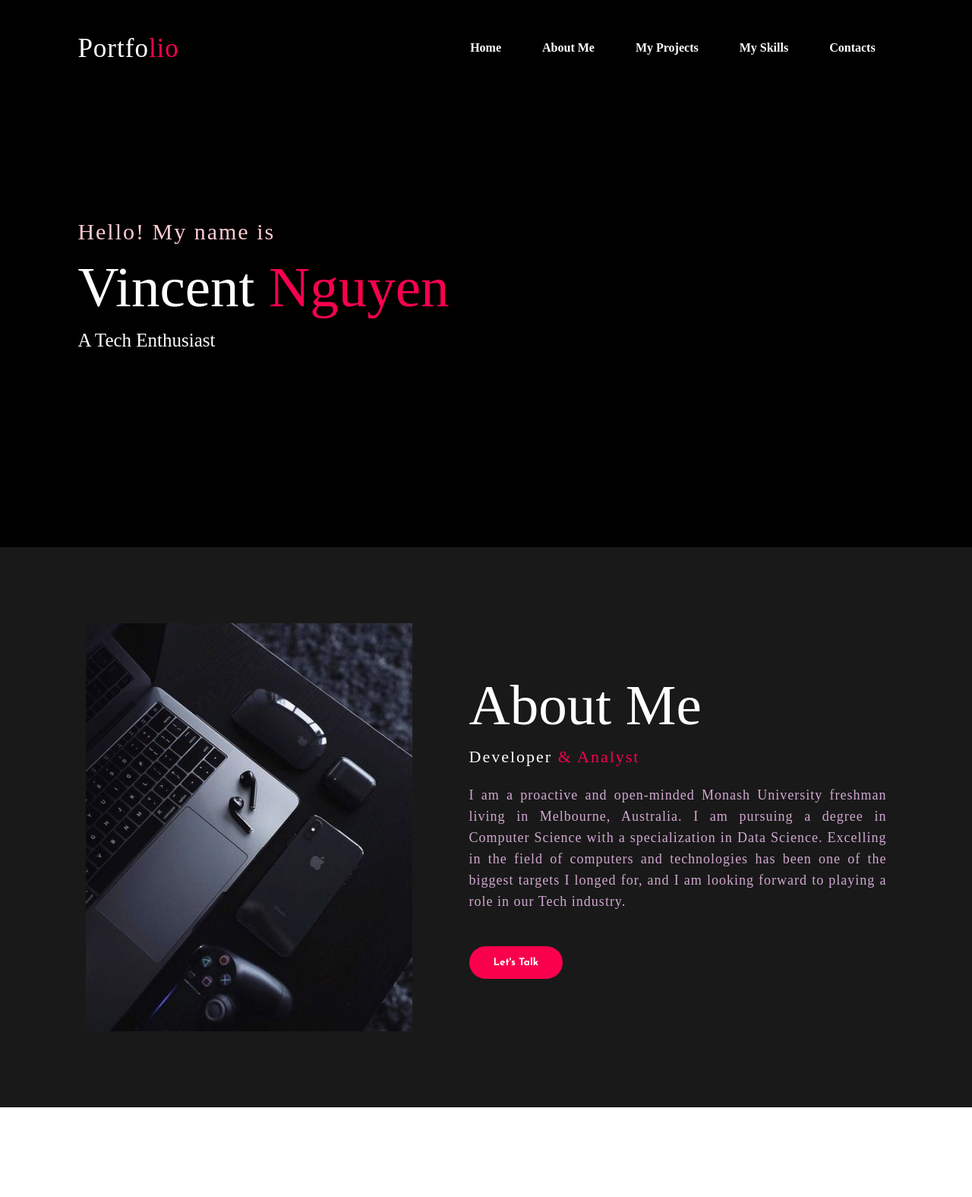
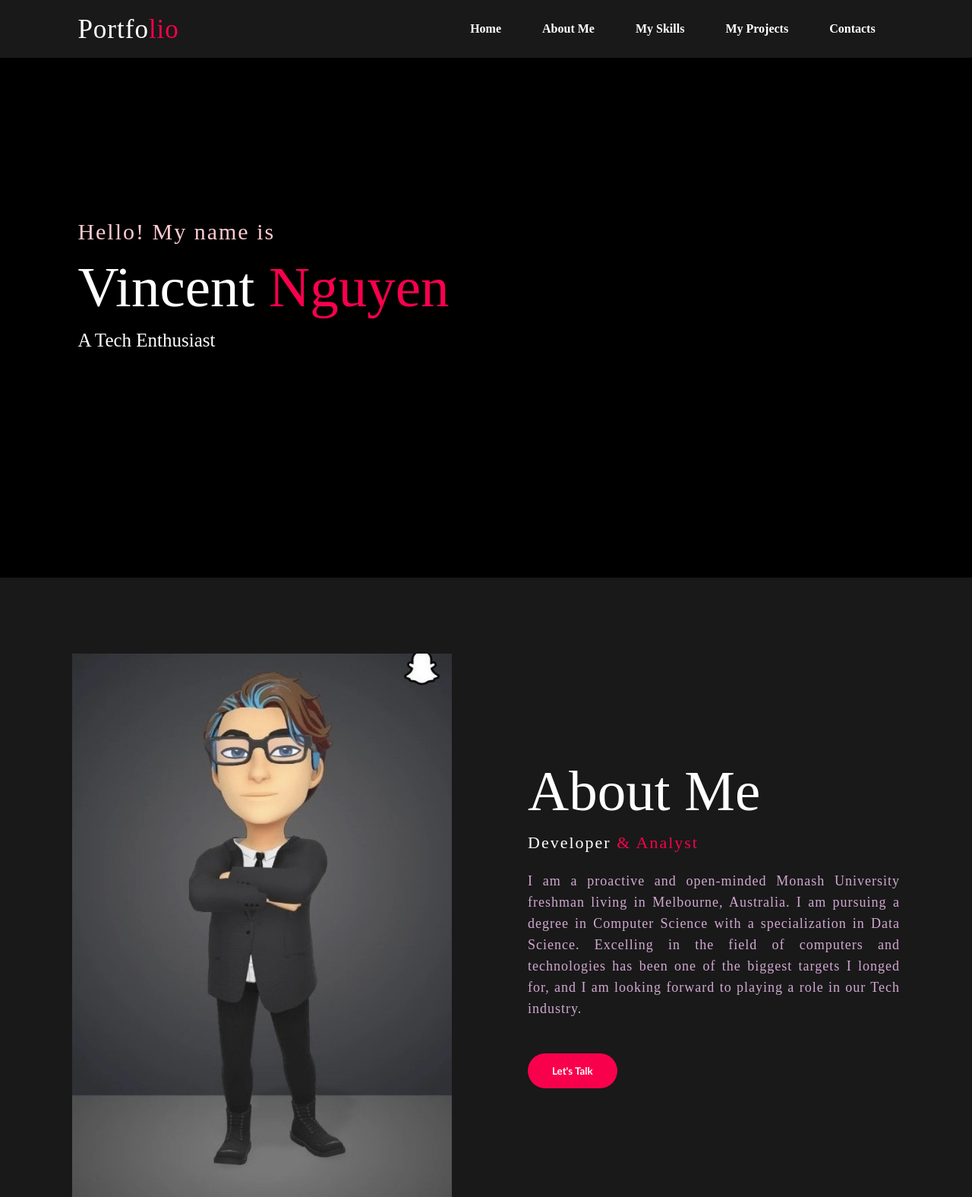
Before and after one commit to VincentNguyenDuc/VincentNguyenDuc.github.io, a plain HTML site: page index.html in a window 1280 px wide. Shown: the whole page at 76% size. Before the commit the page ends 1457 px from the top, so only its background shows below. Drawn offline with Linux system fonts and the light colour scheme.

Commit message:
Add fixed navigate

```diff
--- a/index.html
+++ b/index.html
@@ -23,41 +23,42 @@
 </head>
 
 <body>
+    <!-- Nav bar -->
+    <nav>
+        <h2 class="logo">Portfo<span>lio</span></h2>
+        <ul>
+            <li><a href="#home">Home</a></li>
+            <li><a href="#about-me">About Me</a></li>
+            <li><a href="#my-skills">My Skills</a></li>
+            <li><a href="#my-projects">My Projects</a></li>
+            <li><a href="#contact-me">Contacts</a></li>
+        </ul>
+    </nav>
+
     <!-- Header Section -->
-    <div class="header">
-        <nav>
-            <h2 class="logo">Portfo<span>lio</span></h2>
-            <ul>
-                <li><a href="#">Home</a></li>
-                <li><a href="#">About Me</a></li>
-                <li><a href="#">My Projects</a></li>
-                <li><a href="#">My Skills</a></li>
-                <li><a href="#">Contacts</a></li>
-            </ul>
-        </nav>
-
+    <section class="header" id="home">
         <div class="content">
             <h4>Hello! My name is</h4>
             <h1>Vincent <span>Nguyen</span></h1>
             <h3>A Tech Enthusiast</h3>
         </div>
-    </div>
+    </section>
 
     <!-- About Section -->
-    <section class="about">
+    <section class="about" id="about-me">
         <div class="main">
-            <img src="/public/images/main.jpg">
+            <img src="/public/images/sticker.jpg">
             <div class="about-text">
                 <h2>About Me</h2>
                 <h5>Developer <span>& Analyst</span></h5>
                 <p>
                     I am a proactive and open-minded Monash University freshman living in Melbourne, Australia.
                     I am pursuing a degree in Computer Science with a specialization in Data Science.
-                    Excelling in the field of computers and technologies has been one of the biggest targets I longed for,
+                    Excelling in the field of computers and technologies has been one of the biggest targets I longed
+                    for,
                     and I am looking forward to playing a role in our Tech industry.
                 </p>
-                <button type="button">Let's Talk</button>
-
+                <a href="#contact-me"><button type="button">Let's Talk</button></a>
             </div>
         </div>
     </section>
--- a/public/css/style.css
+++ b/public/css/style.css
@@ -1,28 +1,34 @@
 * {
     padding: 0;
     margin: 0;
-    font-family: 'Josefin Sans', sans-serif;
+    font-family: 'Trebuchet MS', 'Lucida Sans Unicode', 'Lucida Grande', 'Lucida Sans', Arial, sans-serif;
     box-sizing: border-box;
+}
+
+/* Navigate bar */
+nav {
+    position: fixed;
+    top: 0;
+    width: 100%;
+    display: flex;
+    align-items: center;
+    justify-content: space-between;
+    padding-top: 20px;
+    padding-bottom: 20px;
+    padding-left: 8%;
+    padding-right: 8%;
+    background-color: #191919;
+    z-index: 100;
 }
 
 /* header */
 
 .header {
-    height: 90vh;
+    height: 95vh;
     width: 100%;
-    background-image: url(../images/background.jfif);
     background-color: black;
     background-size: cover;
     background-position: center;
-}
-
-nav {
-    display: flex;
-    align-items: center;
-    justify-content: space-between;
-    padding-top: 45px;
-    padding-left: 8%;
-    padding-right: 8%;
 }
 
 .logo {
@@ -88,11 +94,13 @@ h4 {
 
 .about img {
     height: auto;
-    width: 430px;
+    width: 500px;
+    border: 1cm #f9004d;
 }
 
 .about-text {
     width: 550px;
+    padding-left: 60px;
 }
 
 .main {
```
Also changed, not shown: public/images/sticker.jpg (added).
